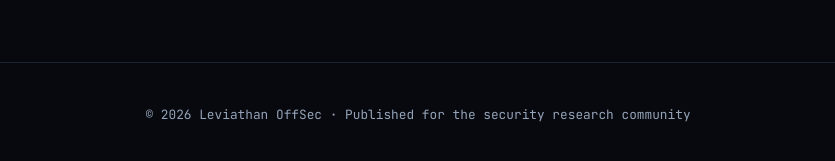
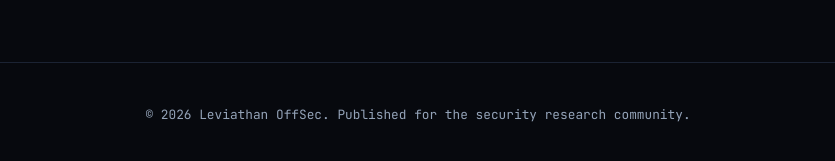
Before and after one commit to leviathan-offsec/leviathan-offsec.github.io, a Jekyll site: the page built from posts/80-days-reversing-iot-dvr.html, in a window 1280 px wide and 900 px high, scrolled down 8395 px. Shown: the part 734-895 px from the top of the window, without its empty margins (222-1057 px from the left). Built offline with Jekyll 4.4.1, drawn with Linux system fonts in a browser that asks for light colours.

Commit message:
Site: strip decorative glyphs, fix broken entity, refresh stale description
index.html
  - h1 had a raw '&' before <br>, which browsers render inconsistently.
    Now '&amp;'.
  - removed 11 external-link arrows, the lightning glyph in the eyebrow,
    the checkmark in the Verified pill, and middot separators
  - terminal window title 'zsh - 84x24' used an em dash and a multiply sign
  - index.html is now pure ASCII

posts/
  - front-matter description was still the pre-rewrite text, so the home
    page card kept showing 'An honest technical breakdown...' after the
    body was updated. Now matches the actual findings.
  - same glyph sweep; ASCII box-drawing in the firmware tree left intact
    because it renders as a diagram

HTML validated on both files: no unclosed tags.

```diff
--- a/posts/80-days-reversing-iot-dvr.html
+++ b/posts/80-days-reversing-iot-dvr.html
@@ -234,9 +234,9 @@
         <h1>80 Days Reverse Engineering an IoT DVR:<br>What I Found and Why It Didn't Work Out</h1>
         <div class="byline">
           <span>@cyeezy08 // Leviathan OffSec</span>
-          <span>·</span>
+          <span>|</span>
           <span>September 2026</span>
-          <span>·</span>
+          <span>|</span>
           <span>15 min read</span>
         </div>
       </div>
@@ -553,7 +553,7 @@
 
   <footer>
     <div class="container">
-      <p>© 2026 Leviathan OffSec · Published for the security research community</p>
+      <p>© 2026 Leviathan OffSec. Published for the security research community.</p>
     </div>
   </footer>
 
```
Also changed, not shown: other parts of posts/80-days-reversing-iot-dvr.html (+1 -1 lines), index.html (+24 -24 lines).
